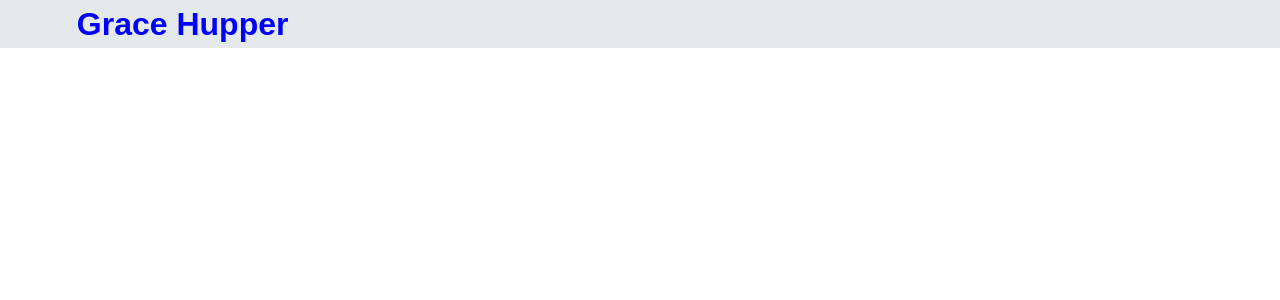
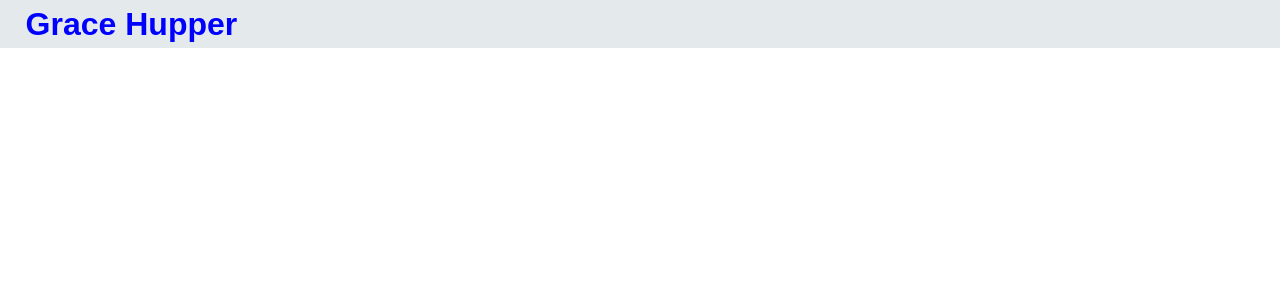
Before and after one commit to jymmak/grace-react, a React (Create React App) app: page / in a window 1280 px wide. Shown: the top 300 px of the page. Built offline with nearby package versions, Linux system fonts and the light colour scheme.

Commit message:
modificando title

```diff
--- a/src/components/css/header.css
+++ b/src/components/css/header.css
@@ -6,5 +6,5 @@
 
 }
 .title{
-  margin-left: 6%;
+  margin-left: 2%;
 }
```
